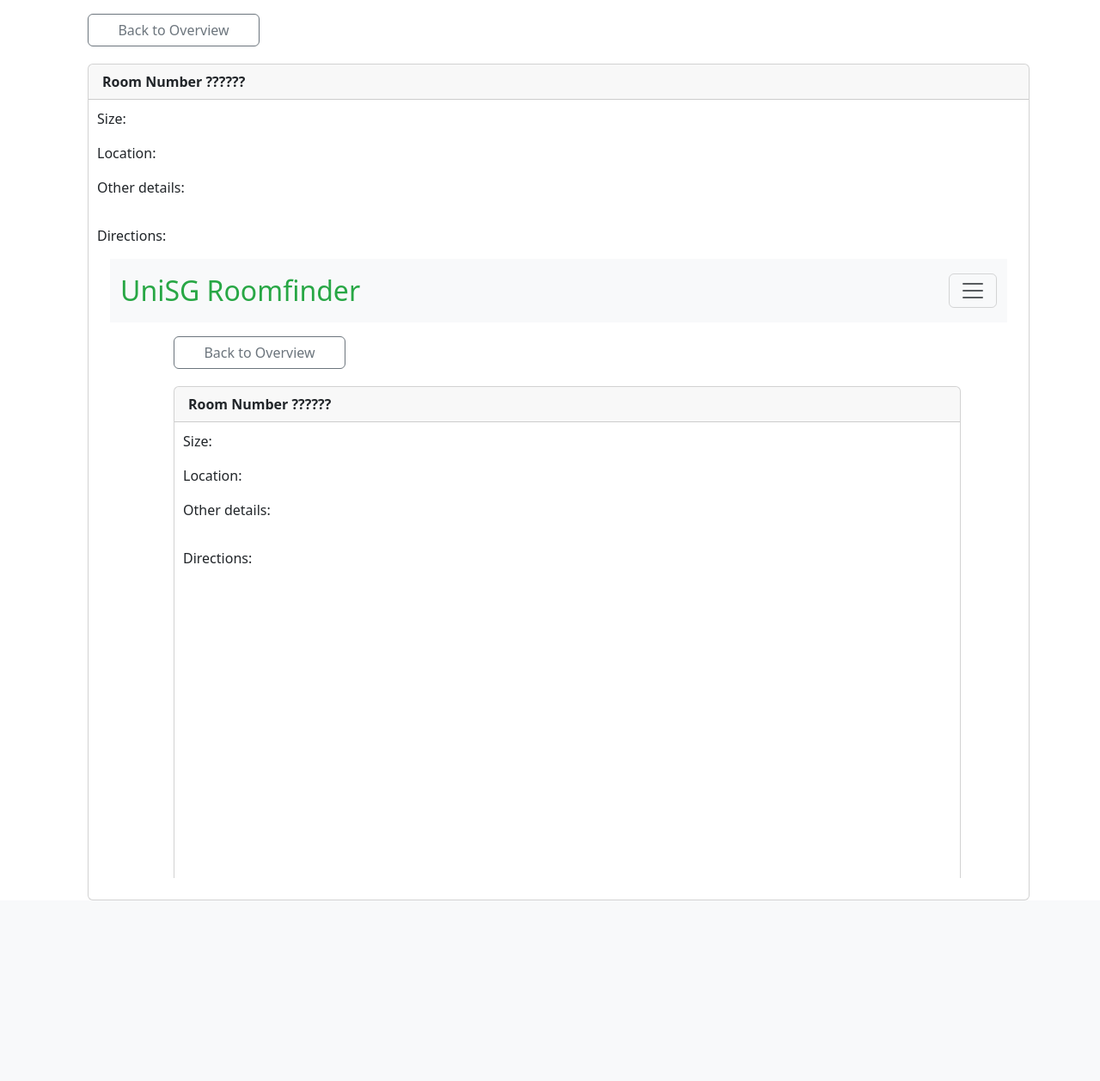
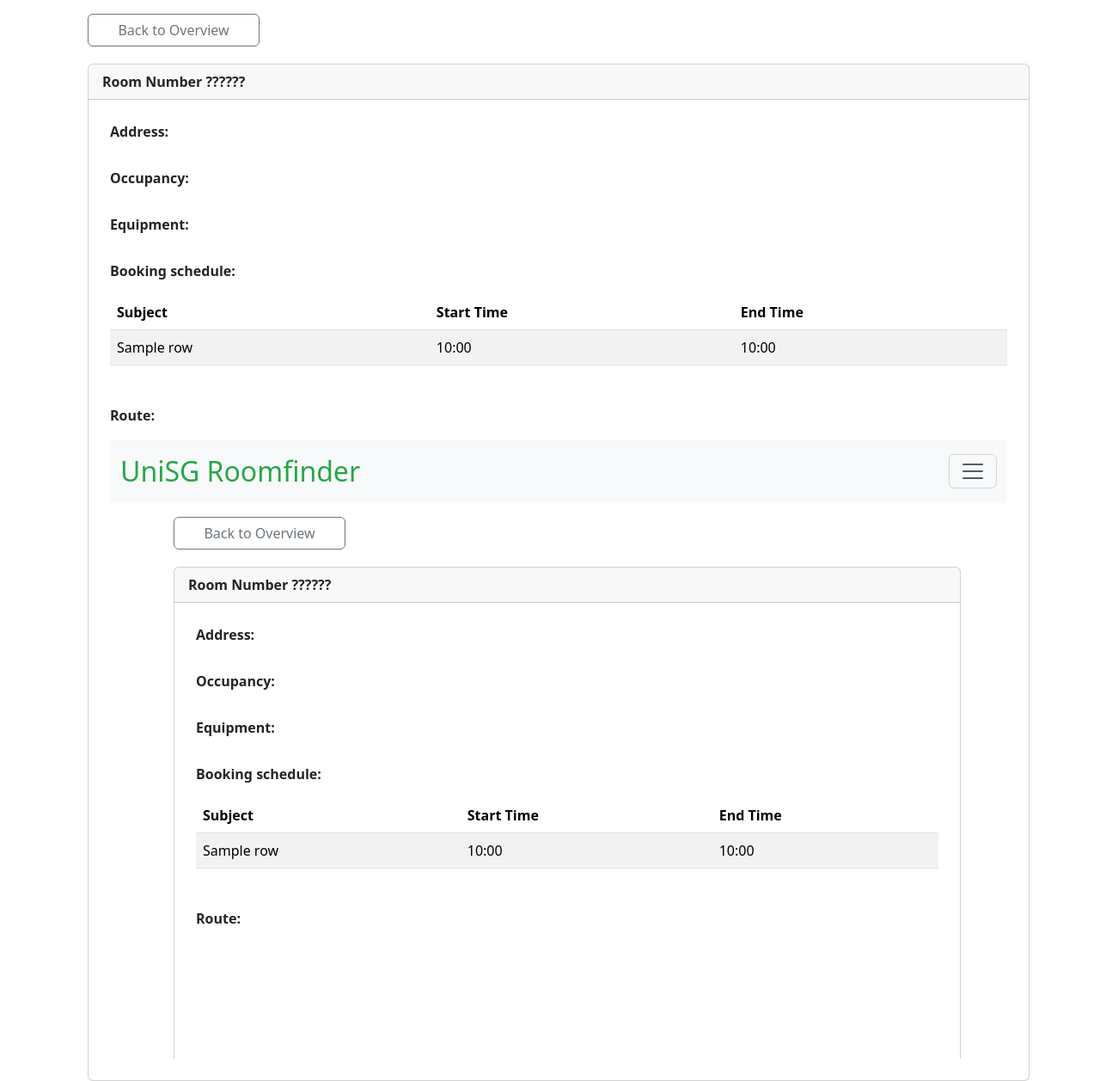
Before and after one commit to Code2703/FCS_roomfinder, a Flask app: template templates/map.html in a window 1280 px wide. Shown: the part 74-1331 px from the top of the page at 86% size. Before the commit the page ends 1121 px from the top, so only its background shows below. Run offline with Flask 3, Linux system fonts and the light colour scheme; the template is opened without the code that fills it: most values are stand-ins (such as "Sample title", 1, 10 or a date in 2020); parts of the project's set-up code (start-up, migrations or seed data) failed here and were passed over.

Commit message:
set up the map html and added detailed comment strings explaining functionality

```diff
--- a/templates/map.html
+++ b/templates/map.html
@@ -6,47 +6,89 @@ Map
 
 
 {% block main %}
+
 <body>
-
+  <!-- Content Container: Container for the entire content, providing padding and left alignment -->
   <div class="container" style="padding: 20px; text-align: left;">
+      <!-- Back to Overview Button: Button to navigate back to the overview page -->
       <a href="/" class="btn btn-outline-secondary" style="width: 200px;">Back to Overview</a>
   </div>
 
+  <!-- Card Section: Section containing a Bootstrap card with relevant information -->
   <div class="card" style="margin-left: 20px;">
+      <!-- Card Header: Bold header displaying the room number (placeholder text) -->
       <div class="card-header" style="font-weight: bold;">
           Room Number ??????
       </div>
 
+      <!-- Card Body: Flex-column layout for card body content with padding -->
       <div class="card-body d-flex flex-column justify-content-between" style="padding: 10px;">
-        <div class="row">
-          <p class="card-text">
-            Size:
-          </p>
-          <p class="card-text">
-            Location:
-          </p><p class="card-text">
-            Other details:
-          </p>
-          </p><p class="card-text">
-            Directions:
+
+          <!-- Address Section: Row displaying the address information -->
+          <div class="row" style="padding: 15px;">
+              <p class="card-text" style="font-weight: bold;">
+                  Address:
               </p>
           </div>
+
+          <!-- Occupancy Section: Row displaying occupancy information -->
           <div class="row" style="padding: 15px;">
+              <p class="card-text" style="font-weight: bold;">
+                  Occupancy:
+              </p>
+          </div>
 
+          <!-- Equipment Section: Row displaying equipment information -->
+          <div class="row" style="padding: 15px;">
+              <p class="card-text" style="font-weight: bold;">
+                  Equipment:
+              </p>
+          </div>
 
-          <!-- Embed the iframe -->
-          <iframe src="{{ iframe_url }}"
-            width="100%" height="720" frameborder="0" marginheight="0" marginwidth="0"
-            scrolling="no"></iframe>
+          <!-- Booking Schedule Section: Row displaying booking schedule information -->
+          <div class="row" style="padding: 15px;">
+              <p class="card-text" style="font-weight: bold;">
+                  Booking schedule:
+              </p>
+              <!-- Check if the room schedule is empty -->
+              {% if room_schedule_df.empty %}
+                  <!-- No scheduled events: Display a message indicating no events scheduled -->
+                  <p class="card-text">Currently, no scheduled events or classes in Room {{ room_nr }}. It seems to be free now!</p>
+              {% else %}
+                  <!-- Display schedule in a table: Display a table with event details -->
+                  <div class="table-responsive">
+                      <table class="table table-striped">
+                          <thead>
+                              <tr>
+                                  <th>Subject</th>
+                                  <th>Start Time</th>
+                                  <th>End Time</th>
+                              </tr>
+                          </thead>
+                          <tbody>
+                              <!-- Iterate through room_schedule_df to populate table rows -->
+                              {% for index, row in room_schedule_df.iterrows() %}
+                                  <tr>
+                                      <td>{{ row['subject'] }}</td>
+                                      <td>{{ row['start_time'].strftime('%H:%M') }}</td>
+                                      <td>{{ row['end_time'].strftime('%H:%M') }}</td>
+                                  </tr>
+                              {% endfor %}
+                          </tbody>
+                      </table>
+                  </div>
+              {% endif %}
+          </div>
 
-
+          <!-- Embed the iframe for Route Section: Row displaying route information with an embedded iframe -->
+          <div class="row" style="padding: 15px;">
+              <p class="card-text" style="font-weight: bold;">
+                  Route:
+              </p>
+              <iframe src="{{ iframe_url }}" width="100%" height="720" frameborder="0" marginheight="0" marginwidth="0" scrolling="no"></iframe>
           </div>
       </div>
   </div>
-
-
-
-
 </body>
 </html>
 {% endblock %}
```
Also changed, not shown: templates/home.html (+22 -12 lines). Lines whose indentation alone changed are shown as unchanged.
